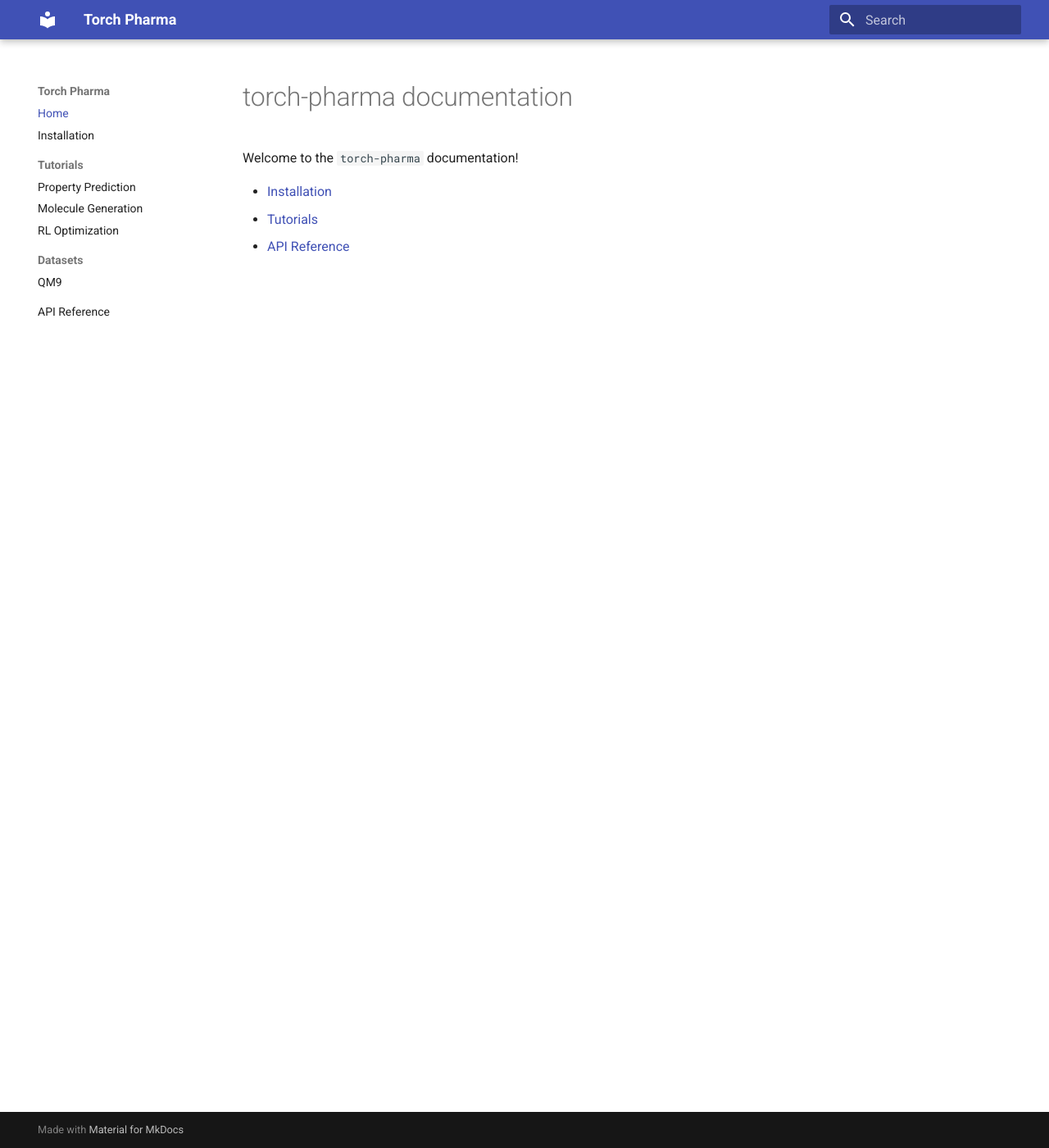
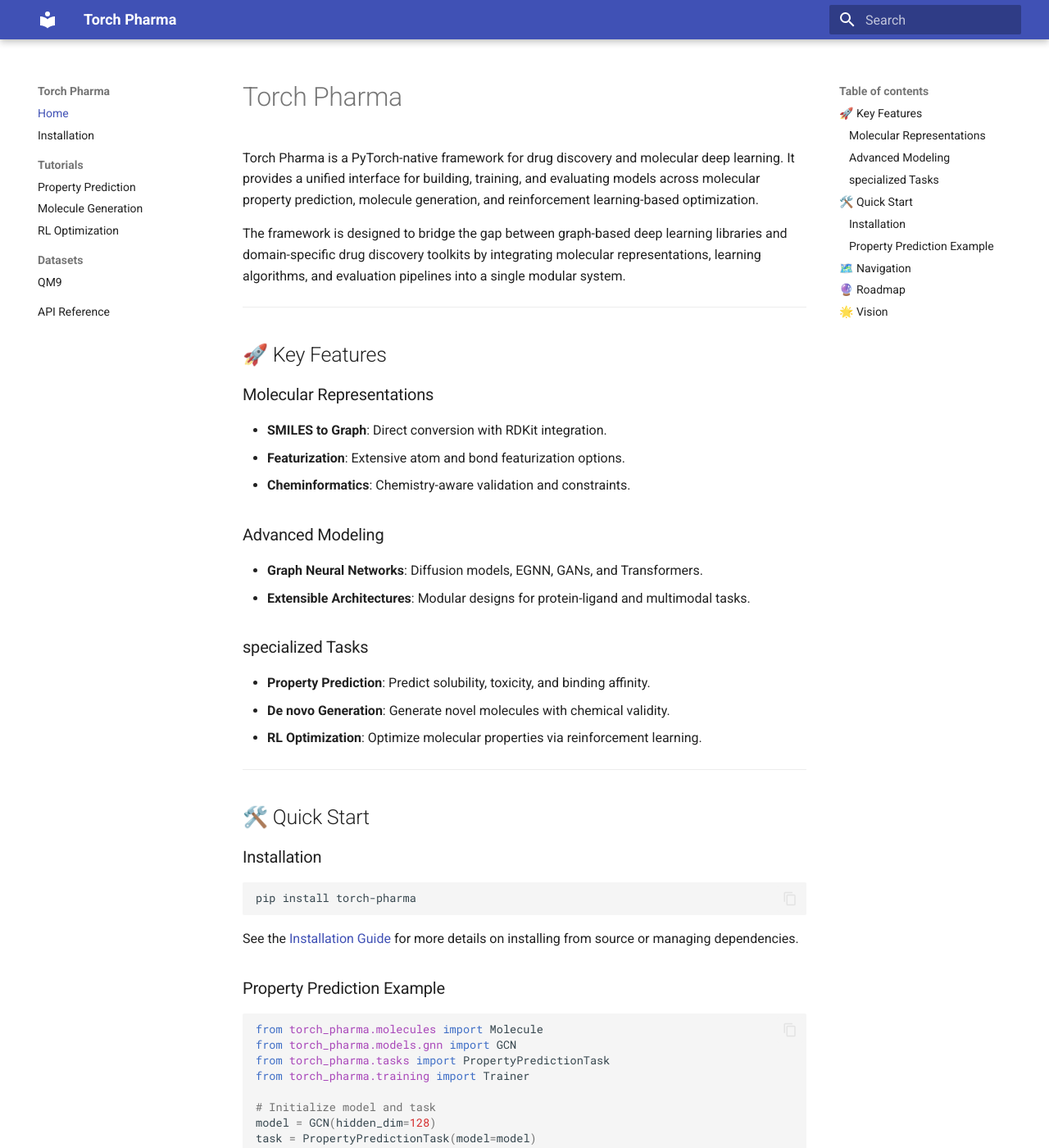
Before and after one commit to TomiTsuma/torch_pharma, an MkDocs documentation site: the page built from docs/index.md, in a window 1280 px wide and 1400 px high. Shown: the whole window at 82% size. Built offline with MkDocs 1.6.1 and Material for MkDocs 9.7.7, drawn with Linux system fonts in a browser that asks for light colours; some of the changed text lies outside the part shown.

Commit message:
Set reqs for readthedocs

````diff
--- a/.readthedocs.yaml
+++ b/.readthedocs.yaml
@@ -7,7 +7,7 @@
 
 python:
   install:
-    - requirements: requirements.txt
+    - requirements: requirements.docs.txt
     - method: pip
       path: .
 
--- a/docs/index.md
+++ b/docs/index.md
@@ -1,7 +1,77 @@
-# torch-pharma documentation
+# Torch Pharma
 
-Welcome to the `torch-pharma` documentation!
+Torch Pharma is a PyTorch-native framework for drug discovery and molecular deep learning. It provides a unified interface for building, training, and evaluating models across molecular property prediction, molecule generation, and reinforcement learning-based optimization.
 
-- [Installation](installation.md)
-- [Tutorials](tutorials/property_prediction.md)
-- [API Reference](api/index.md)
+The framework is designed to bridge the gap between graph-based deep learning libraries and domain-specific drug discovery toolkits by integrating molecular representations, learning algorithms, and evaluation pipelines into a single modular system.
+
+---
+
+## 🚀 Key Features
+
+### Molecular Representations
+- **SMILES to Graph**: Direct conversion with RDKit integration.
+- **Featurization**: Extensive atom and bond featurization options.
+- **Cheminformatics**: Chemistry-aware validation and constraints.
+
+### Advanced Modeling
+- **Graph Neural Networks**: Diffusion models, EGNN, GANs, and Transformers.
+- **Extensible Architectures**: Modular designs for protein-ligand and multimodal tasks.
+
+### specialized Tasks
+- **Property Prediction**: Predict solubility, toxicity, and binding affinity.
+- **De novo Generation**: Generate novel molecules with chemical validity.
+- **RL Optimization**: Optimize molecular properties via reinforcement learning.
+
+---
+
+## 🛠️ Quick Start
+
+### Installation
+
+```bash
+pip install torch-pharma
+```
+
+See the [Installation Guide](installation.md) for more details on installing from source or managing dependencies.
+
+### Property Prediction Example
+
+```python
+from torch_pharma.molecules import Molecule
+from torch_pharma.models.gnn import GCN
+from torch_pharma.tasks import PropertyPredictionTask
+from torch_pharma.training import Trainer
+
+# Initialize model and task
+model = GCN(hidden_dim=128)
+task = PropertyPredictionTask(model=model)
+
+# Train on your dataset
+trainer = Trainer(max_epochs=10)
+trainer.fit(task)
+```
+
+---
+
+## 🗺️ Navigation
+
+| Section | Description |
+| --- | --- |
+| [**Tutorials**](tutorials/property_prediction.md) | Step-by-step guides for common drug discovery workflows. |
+| [**Datasets**](datasets/QM9.md) | Details on supported datasets and loading mechanics. |
+| [**API Reference**](api/index.md) | Detailed documentation of the Torch Pharma API. |
+
+---
+
+## 🔮 Roadmap
+
+- [ ] Diffusion models for 3D molecule generation.
+- [ ] Protein-ligand docking integration.
+- [ ] Multi-objective reinforcement learning.
+- [ ] Pretrained molecular foundation models.
+
+---
+
+## 🌟 Vision
+
+Torch Pharma aims to provide a unified framework for AI-driven drug discovery, enabling researchers and engineers to build, evaluate, and deploy molecular machine learning models efficiently.
--- a/mkdocs.yml
+++ b/mkdocs.yml
@@ -28,6 +28,18 @@
         python:
           setup_commands:
             - import sys
+            - from unittest.mock import MagicMock
+            - sys.modules["torch"] = MagicMock()
+            - sys.modules["torch.nn"] = MagicMock()
+            - sys.modules["torch.utils"] = MagicMock()
+            - sys.modules["torch_geometric"] = MagicMock()
+            - sys.modules["pyg_lib"] = MagicMock()
+            - sys.modules["torch_scatter"] = MagicMock()
+            - sys.modules["torch_sparse"] = MagicMock()
+            - sys.modules["torch_cluster"] = MagicMock()
+            - sys.modules["torch_spline_conv"] = MagicMock()
+            - sys.modules["rdkit"] = MagicMock()
+            - sys.modules["rdkit.Chem"] = MagicMock()
             - sys.path.append(".")
 
 nav:
````
Also changed, not shown: requirements.docs.txt (added, +8 -0 lines).
